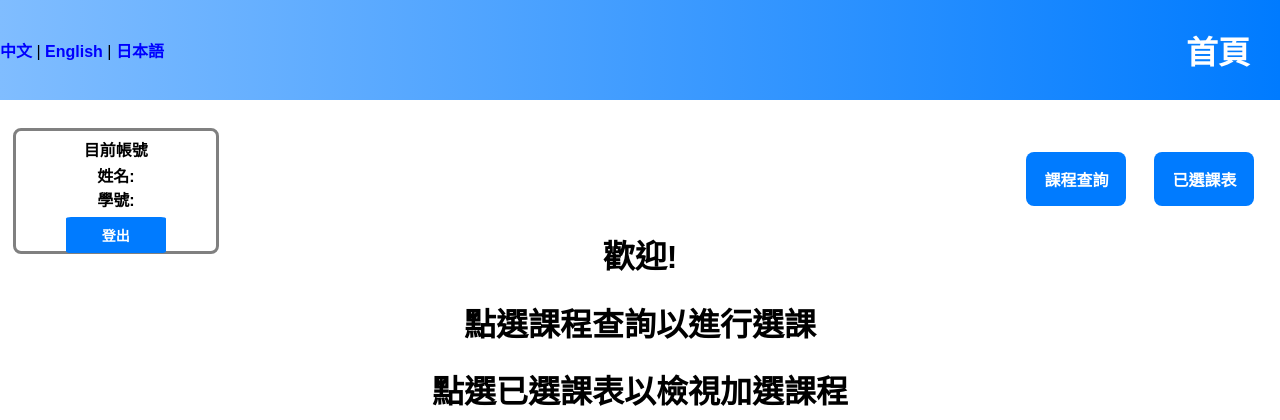
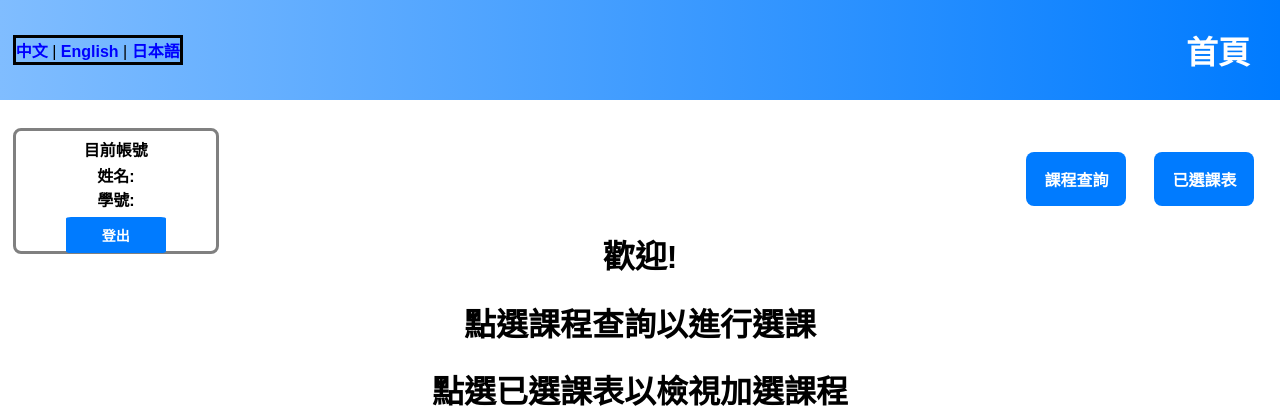
Before and after one commit to Fonzzznkk/D1149665, a Django app: template software/mysite/myapp/templates/myapp/homepage.html in a window 1280 px wide. Shown: the top 420 px of the page. Run offline with Django 5.2, Linux system fonts and the light colour scheme; the template is opened without the code that fills it, so the values that code supplies are empty; some libraries are stand-ins or nearby versions.

Commit message:
update page style

```diff
--- a/software/mysite/myapp/templates/myapp/coursesearch.html
+++ b/software/mysite/myapp/templates/myapp/coursesearch.html
@@ -68,7 +68,7 @@
             color: white;
             font-weight: bold;
             background-color: #007bff;
-            width: 70px;
+            width: 80px;
             padding: 15px;
             border-radius: 8px;
             transition: 0.3s;
--- a/software/mysite/myapp/templates/myapp/homepage.html
+++ b/software/mysite/myapp/templates/myapp/homepage.html
@@ -59,6 +59,11 @@
             margin-left: auto;
             color: white;
             justify-content: center;
+        }
+        .language {
+            position: relative;
+            left: 1%;
+            border: solid;
         }
         .language a {
             color: blue;
```
